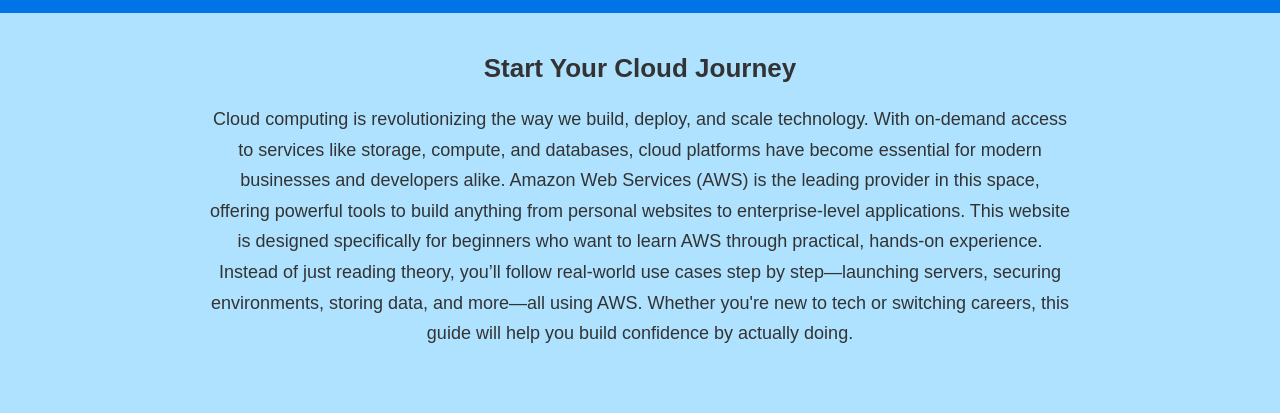
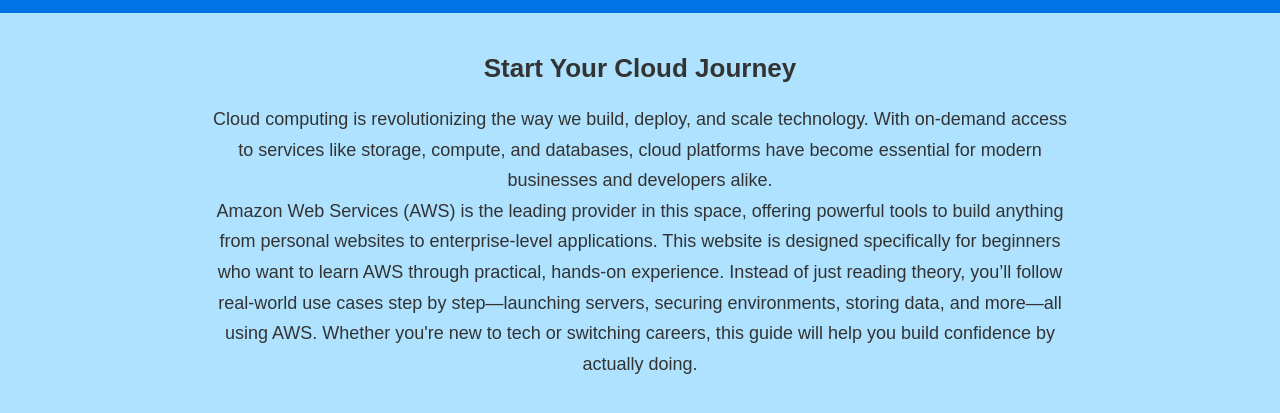
Before and after one commit to harry180196/my-static-site, a plain HTML site: page index.html in a window 1280 px wide. Shown: the part 59-472 px from the top of the page. Drawn offline with Linux system fonts and the light colour scheme.

Commit message:
index.html

```diff
--- a/index.html
+++ b/index.html
@@ -125,9 +125,7 @@
   <main>
     <h2>Start Your Cloud Journey</h2>
     <p>
-      Cloud computing is revolutionizing the way we build, deploy, and scale technology. With on-demand access to services like storage, compute, and databases, cloud platforms have become essential for modern businesses and developers alike.
-
-Amazon Web Services (AWS) is the leading provider in this space, offering powerful tools to build anything from personal websites to enterprise-level applications. This website is designed specifically for beginners who want to learn AWS through practical, hands-on experience. Instead of just reading theory, you’ll follow real-world use cases step by step—launching servers, securing environments, storing data, and more—all using AWS. Whether you're new to tech or switching careers, this guide will help you build confidence by actually doing.
+      Cloud computing is revolutionizing the way we build, deploy, and scale technology. With on-demand access to services like storage, compute, and databases, cloud platforms have become essential for modern businesses and developers alike.</p><p>Amazon Web Services (AWS) is the leading provider in this space, offering powerful tools to build anything from personal websites to enterprise-level applications. This website is designed specifically for beginners who want to learn AWS through practical, hands-on experience. Instead of just reading theory, you’ll follow real-world use cases step by step—launching servers, securing environments, storing data, and more—all using AWS. Whether you're new to tech or switching careers, this guide will help you build confidence by actually doing.
     </p>
   </main>
 
```
